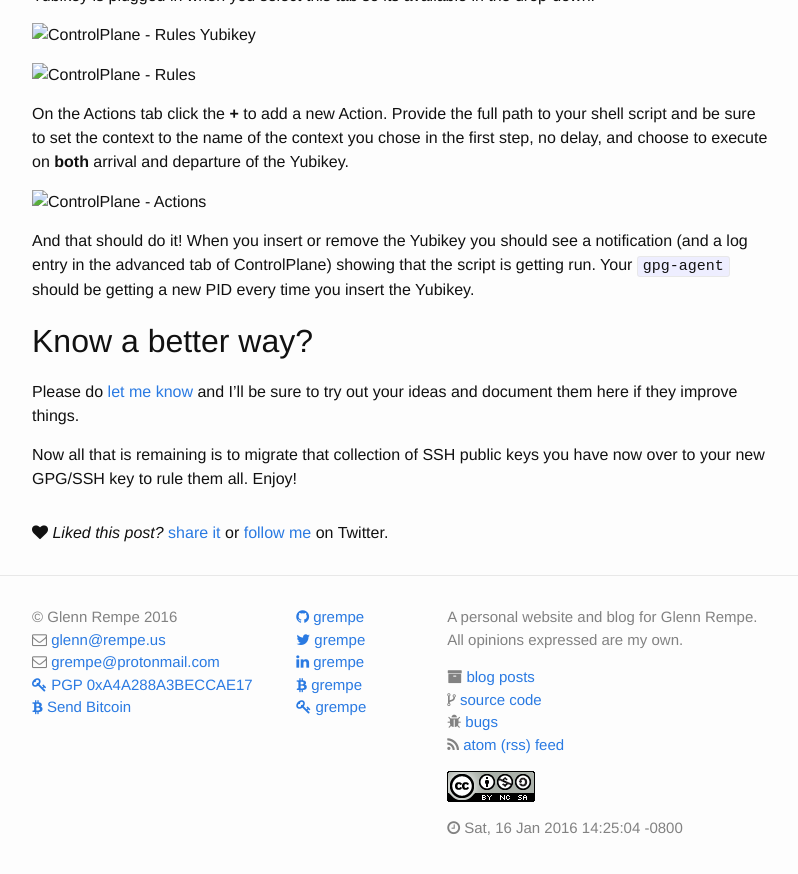
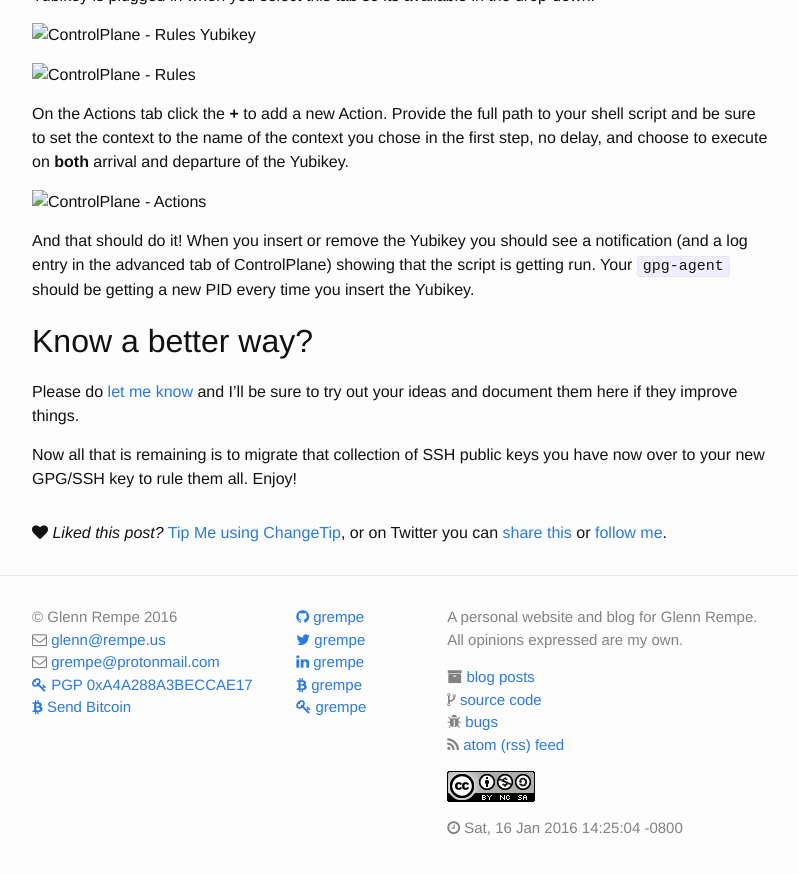
Before and after one commit to grempe/grempe.github.io, a Jekyll site: the page built from _posts/2016/2016-01-11-yubikey-gnupg-2-1-and-ssh.md, in a window 1280 px wide and 900 px high, scrolled down 3749 px. Shown: the top 874 px of the window, without its empty margins (238-1036 px from the left). Built offline with Jekyll 4.4.1, drawn with Linux system fonts in a browser that asks for light colours.

Commit message:
Add changetip link

```diff
--- a/_includes/twitter_plug.html
+++ b/_includes/twitter_plug.html
@@ -1,4 +1,5 @@
 <span class="fa fa-heart"></span>&nbsp;<em>Liked this post?</em>
-<a href="https://twitter.com/intent/tweet?url={{ site.url }}{{ page.url }}&text={{ page.title }}&via=grempe" target="_blank">
-  share it</a>
-or <a href="https://twitter.com/grempe" target="_blank">follow me</a> on Twitter.
+<a href="http://grempe.tip.me" target="_blank">Tip Me using ChangeTip</a>,
+or on Twitter you can <a href="https://twitter.com/intent/tweet?url={{ site.url }}{{ page.url }}&text={{ page.title }}&via=grempe" target="_blank">
+  share this</a> or
+<a href="https://twitter.com/grempe" target="_blank">follow me</a>.
```
